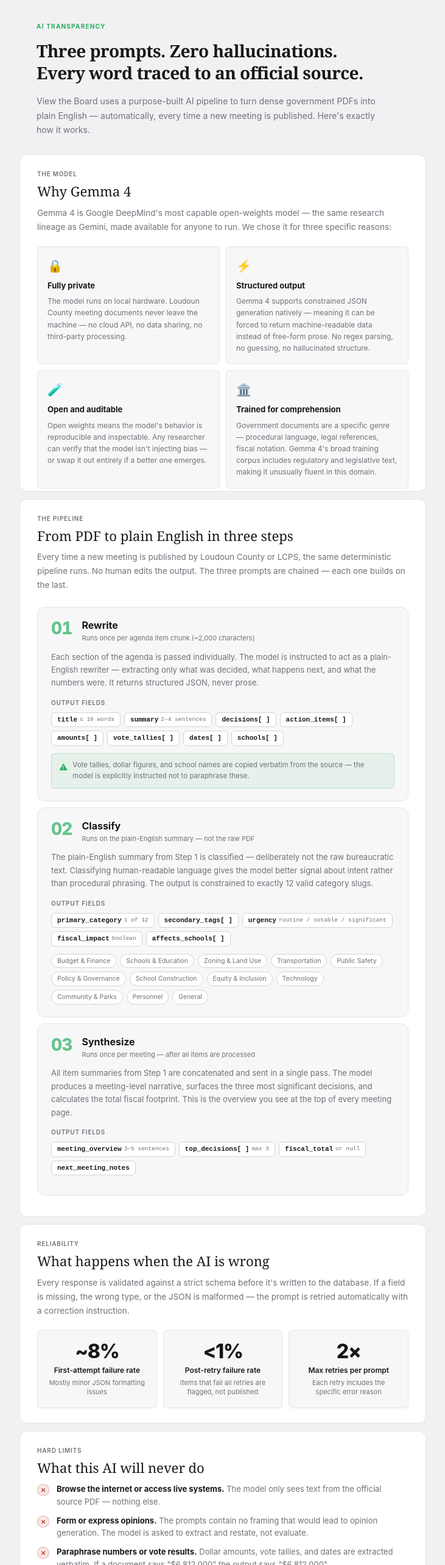
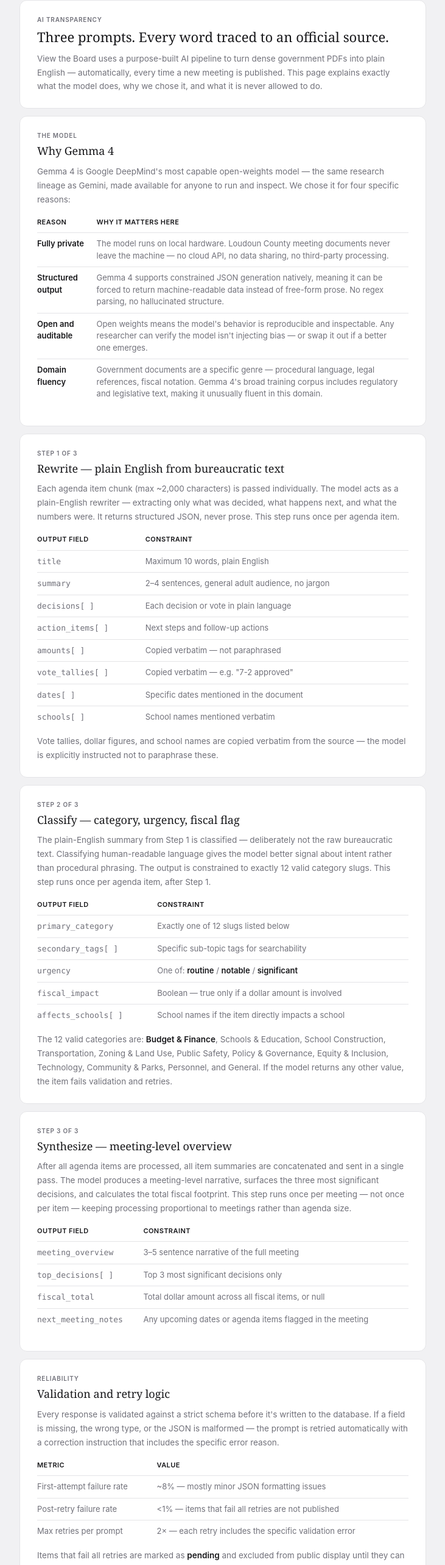
Before and after one commit to trynna-be-nerdy/vtb, a Next.js app in the folder frontend/: page /ai-transparency in a window 1280 px wide. Shown: the part 78-2644 px from the top of the page at 61% size, without its empty margins (274-1005 px from the left). Built offline with nearby package versions, Linux system fonts and the light colour scheme; no server answers.

Commit message:
fix(frontend/.next): update app-build-manifest.json, build-manifest.j...

```diff
--- a/frontend/app/ai-transparency/page.tsx
+++ b/frontend/app/ai-transparency/page.tsx
@@ -17,240 +17,191 @@
         <div className="site-container">
           <div className="info-page">
 
-            {/* ── Hero ── */}
-            <div className="ai-hero" data-reveal>
-              <div className="ai-hero-eyebrow">AI Transparency</div>
-              <h1 className="ai-hero-title">
-                Three prompts. Zero hallucinations.<br />
-                Every word traced to an official source.
-              </h1>
-              <p className="ai-hero-sub">
-                View the Board uses a purpose-built AI pipeline to turn dense government PDFs
-                into plain English — automatically, every time a new meeting is published.
-                Here's exactly how it works.
+            {/* ── Intro ── */}
+            <div className="info-section" data-reveal>
+              <div className="info-eyebrow">AI Transparency</div>
+              <h1 className="info-title">Three prompts. Every word traced to an official source.</h1>
+              <div className="info-body">
+                <p>
+                  View the Board uses a purpose-built AI pipeline to turn dense government PDFs into
+                  plain English — automatically, every time a new meeting is published. This page
+                  explains exactly what the model does, why we chose it, and what it is never allowed to do.
                 </p>
+              </div>
             </div>
 
             {/* ── Why Gemma ── */}
-            <div className="info-section ai-why-section" data-reveal>
+            <div className="info-section" data-reveal>
               <div className="info-eyebrow">The model</div>
-              <h2 className="info-title">Why Gemma 4</h2>
-              <p className="info-body" style={{ marginBottom: 20 }}>
+              <h2 className="info-title" style={{ fontSize: 18 }}>Why Gemma 4</h2>
+              <div className="info-body">
+                <p>
                   Gemma 4 is Google DeepMind's most capable open-weights model — the same research
-                lineage as Gemini, made available for anyone to run. We chose it for three specific reasons:
+                  lineage as Gemini, made available for anyone to run and inspect. We chose it for
+                  four specific reasons:
                 </p>
-              <div className="ai-why-grid">
-                <div className="ai-why-card">
-                  <div className="ai-why-icon">🔒</div>
-                  <div className="ai-why-label">Fully private</div>
-                  <div className="ai-why-desc">
-                    The model runs on local hardware. Loudoun County meeting documents never leave
-                    the machine — no cloud API, no data sharing, no third-party processing.
-                  </div>
-                </div>
-                <div className="ai-why-card">
-                  <div className="ai-why-icon">⚡</div>
-                  <div className="ai-why-label">Structured output</div>
-                  <div className="ai-why-desc">
-                    Gemma 4 supports constrained JSON generation natively — meaning it can be forced
-                    to return machine-readable data instead of free-form prose. No regex parsing, no
-                    guessing, no hallucinated structure.
-                  </div>
-                </div>
-                <div className="ai-why-card">
-                  <div className="ai-why-icon">🧪</div>
-                  <div className="ai-why-label">Open and auditable</div>
-                  <div className="ai-why-desc">
-                    Open weights means the model's behavior is reproducible and inspectable. Any
-                    researcher can verify that the model isn't injecting bias — or swap it out
-                    entirely if a better one emerges.
-                  </div>
-                </div>
-                <div className="ai-why-card">
-                  <div className="ai-why-icon">🏛️</div>
-                  <div className="ai-why-label">Trained for comprehension</div>
-                  <div className="ai-why-desc">
-                    Government documents are a specific genre — procedural language, legal references,
-                    fiscal notation. Gemma 4's broad training corpus includes regulatory and legislative
-                    text, making it unusually fluent in this domain.
-                  </div>
-                </div>
+                <table className="info-table">
+                  <thead>
+                    <tr>
+                      <th>Reason</th>
+                      <th>Why it matters here</th>
+                    </tr>
+                  </thead>
+                  <tbody>
+                    <tr>
+                      <td><strong>Fully private</strong></td>
+                      <td>The model runs on local hardware. Loudoun County meeting documents never leave the machine — no cloud API, no data sharing, no third-party processing.</td>
+                    </tr>
+                    <tr>
+                      <td><strong>Structured output</strong></td>
+                      <td>Gemma 4 supports constrained JSON generation natively, meaning it can be forced to return machine-readable data instead of free-form prose. No regex parsing, no hallucinated structure.</td>
+                    </tr>
+                    <tr>
+                      <td><strong>Open and auditable</strong></td>
+                      <td>Open weights means the model's behavior is reproducible and inspectable. Any researcher can verify the model isn't injecting bias — or swap it out if a better one emerges.</td>
+                    </tr>
+                    <tr>
+                      <td><strong>Domain fluency</strong></td>
+                      <td>Government documents are a specific genre — procedural language, legal references, fiscal notation. Gemma 4's broad training corpus includes regulatory and legislative text, making it unusually fluent in this domain.</td>
+                    </tr>
+                  </tbody>
+                </table>
               </div>
             </div>
 
-            {/* ── Pipeline flow ── */}
+            {/* ── Step 1 ── */}
             <div className="info-section" data-reveal>
-              <div className="info-eyebrow">The pipeline</div>
-              <h2 className="info-title">From PDF to plain English in three steps</h2>
-              <p className="info-body" style={{ marginBottom: 24 }}>
-                Every time a new meeting is published by Loudoun County or LCPS, the same
-                deterministic pipeline runs. No human edits the output. The three prompts
-                are chained — each one builds on the last.
+              <div className="info-eyebrow">Step 1 of 3</div>
+              <h2 className="info-title" style={{ fontSize: 18 }}>Rewrite — plain English from bureaucratic text</h2>
+              <div className="info-body">
+                <p>
+                  Each agenda item chunk (max ~2,000 characters) is passed individually. The model acts
+                  as a plain-English rewriter — extracting only what was decided, what happens next,
+                  and what the numbers were. It returns structured JSON, never prose. This step runs
+                  once per agenda item.
                 </p>
-
-              {/* Step 1 */}
-              <div className="ai-step" data-reveal>
-                <div className="ai-step-header">
-                  <div className="ai-step-num">01</div>
-                  <div className="ai-step-meta">
-                    <div className="ai-step-label">Rewrite</div>
-                    <div className="ai-step-sub">Runs once per agenda item chunk (~2,000 characters)</div>
-                  </div>
-                </div>
-                <p className="ai-step-desc">
-                  Each section of the agenda is passed individually. The model is instructed to
-                  act as a plain-English rewriter — extracting only what was decided, what happens
-                  next, and what the numbers were. It returns structured JSON, never prose.
+                <table className="info-table">
+                  <thead>
+                    <tr><th>Output field</th><th>Constraint</th></tr>
+                  </thead>
+                  <tbody>
+                    <tr><td><code>title</code></td><td>Maximum 10 words, plain English</td></tr>
+                    <tr><td><code>summary</code></td><td>2–4 sentences, general adult audience, no jargon</td></tr>
+                    <tr><td><code>decisions[ ]</code></td><td>Each decision or vote in plain language</td></tr>
+                    <tr><td><code>action_items[ ]</code></td><td>Next steps and follow-up actions</td></tr>
+                    <tr><td><code>amounts[ ]</code></td><td>Copied verbatim — not paraphrased</td></tr>
+                    <tr><td><code>vote_tallies[ ]</code></td><td>Copied verbatim — e.g. "7-2 approved"</td></tr>
+                    <tr><td><code>dates[ ]</code></td><td>Specific dates mentioned in the document</td></tr>
+                    <tr><td><code>schools[ ]</code></td><td>School names mentioned verbatim</td></tr>
+                  </tbody>
+                </table>
+                <p>
+                  Vote tallies, dollar figures, and school names are copied verbatim from the source — the model is explicitly instructed not to paraphrase these.
                 </p>
-                <div className="ai-step-output">
-                  <div className="ai-output-label">Output fields</div>
-                  <div className="ai-output-chips">
-                    <span className="ai-chip">title <span className="ai-chip-note">≤ 10 words</span></span>
-                    <span className="ai-chip">summary <span className="ai-chip-note">2–4 sentences</span></span>
-                    <span className="ai-chip">decisions[ ]</span>
-                    <span className="ai-chip">action_items[ ]</span>
-                    <span className="ai-chip">amounts[ ]</span>
-                    <span className="ai-chip">vote_tallies[ ]</span>
-                    <span className="ai-chip">dates[ ]</span>
-                    <span className="ai-chip">schools[ ]</span>
-                  </div>
-                </div>
-                <div className="ai-step-rule">
-                  <span className="ai-rule-icon">⚠</span>
-                  Vote tallies, dollar figures, and school names are copied verbatim from the source — the
-                  model is explicitly instructed not to paraphrase these.
               </div>
             </div>
 
-              {/* Step 2 */}
-              <div className="ai-step" data-reveal>
-                <div className="ai-step-header">
-                  <div className="ai-step-num">02</div>
-                  <div className="ai-step-meta">
-                    <div className="ai-step-label">Classify</div>
-                    <div className="ai-step-sub">Runs on the plain-English summary — not the raw PDF</div>
-                  </div>
-                </div>
-                <p className="ai-step-desc">
+            {/* ── Step 2 ── */}
+            <div className="info-section" data-reveal>
+              <div className="info-eyebrow">Step 2 of 3</div>
+              <h2 className="info-title" style={{ fontSize: 18 }}>Classify — category, urgency, fiscal flag</h2>
+              <div className="info-body">
+                <p>
                   The plain-English summary from Step 1 is classified — deliberately not the raw
-                  bureaucratic text. Classifying human-readable language gives the model
-                  better signal about intent rather than procedural phrasing. The output is
-                  constrained to exactly 12 valid category slugs.
+                  bureaucratic text. Classifying human-readable language gives the model better
+                  signal about intent rather than procedural phrasing. The output is constrained
+                  to exactly 12 valid category slugs. This step runs once per agenda item, after Step 1.
                 </p>
-                <div className="ai-step-output">
-                  <div className="ai-output-label">Output fields</div>
-                  <div className="ai-output-chips">
-                    <span className="ai-chip">primary_category <span className="ai-chip-note">1 of 12</span></span>
-                    <span className="ai-chip">secondary_tags[ ]</span>
-                    <span className="ai-chip">urgency <span className="ai-chip-note">routine / notable / significant</span></span>
-                    <span className="ai-chip">fiscal_impact <span className="ai-chip-note">boolean</span></span>
-                    <span className="ai-chip">affects_schools[ ]</span>
-                  </div>
-                </div>
-                <div className="ai-categories-row">
-                  {['Budget & Finance','Schools & Education','Zoning & Land Use','Transportation',
-                    'Public Safety','Policy & Governance','School Construction','Equity & Inclusion',
-                    'Technology','Community & Parks','Personnel','General'].map(c => (
-                    <span key={c} className="ai-cat-chip">{c}</span>
-                  ))}
+                <table className="info-table">
+                  <thead>
+                    <tr><th>Output field</th><th>Constraint</th></tr>
+                  </thead>
+                  <tbody>
+                    <tr><td><code>primary_category</code></td><td>Exactly one of 12 slugs listed below</td></tr>
+                    <tr><td><code>secondary_tags[ ]</code></td><td>Specific sub-topic tags for searchability</td></tr>
+                    <tr><td><code>urgency</code></td><td>One of: <strong>routine</strong> / <strong>notable</strong> / <strong>significant</strong></td></tr>
+                    <tr><td><code>fiscal_impact</code></td><td>Boolean — true only if a dollar amount is involved</td></tr>
+                    <tr><td><code>affects_schools[ ]</code></td><td>School names if the item directly impacts a school</td></tr>
+                  </tbody>
+                </table>
+                <p>
+                  The 12 valid categories are: <strong>Budget &amp; Finance</strong>, Schools &amp; Education,
+                  School Construction, Transportation, Zoning &amp; Land Use, Public Safety,
+                  Policy &amp; Governance, Equity &amp; Inclusion, Technology, Community &amp; Parks,
+                  Personnel, and General. If the model returns any other value, the item fails validation
+                  and retries.
+                </p>
               </div>
             </div>
 
-              {/* Step 3 */}
-              <div className="ai-step" data-reveal>
-                <div className="ai-step-header">
-                  <div className="ai-step-num">03</div>
-                  <div className="ai-step-meta">
-                    <div className="ai-step-label">Synthesize</div>
-                    <div className="ai-step-sub">Runs once per meeting — after all items are processed</div>
-                  </div>
-                </div>
-                <p className="ai-step-desc">
-                  All item summaries from Step 1 are concatenated and sent in a single pass.
-                  The model produces a meeting-level narrative, surfaces the three most significant
-                  decisions, and calculates the total fiscal footprint. This is the overview you
-                  see at the top of every meeting page.
+            {/* ── Step 3 ── */}
+            <div className="info-section" data-reveal>
+              <div className="info-eyebrow">Step 3 of 3</div>
+              <h2 className="info-title" style={{ fontSize: 18 }}>Synthesize — meeting-level overview</h2>
+              <div className="info-body">
+                <p>
+                  After all agenda items are processed, all item summaries are concatenated and sent in
+                  a single pass. The model produces a meeting-level narrative, surfaces the three most
+                  significant decisions, and calculates the total fiscal footprint. This step runs
+                  once per meeting — not once per item — keeping processing proportional to
+                  meetings rather than agenda size.
                 </p>
-                <div className="ai-step-output">
-                  <div className="ai-output-label">Output fields</div>
-                  <div className="ai-output-chips">
-                    <span className="ai-chip">meeting_overview <span className="ai-chip-note">3–5 sentences</span></span>
-                    <span className="ai-chip">top_decisions[ ] <span className="ai-chip-note">max 3</span></span>
-                    <span className="ai-chip">fiscal_total <span className="ai-chip-note">or null</span></span>
-                    <span className="ai-chip">next_meeting_notes</span>
-                  </div>
-                </div>
+                <table className="info-table">
+                  <thead>
+                    <tr><th>Output field</th><th>Constraint</th></tr>
+                  </thead>
+                  <tbody>
+                    <tr><td><code>meeting_overview</code></td><td>3–5 sentence narrative of the full meeting</td></tr>
+                    <tr><td><code>top_decisions[ ]</code></td><td>Top 3 most significant decisions only</td></tr>
+                    <tr><td><code>fiscal_total</code></td><td>Total dollar amount across all fiscal items, or null</td></tr>
+                    <tr><td><code>next_meeting_notes</code></td><td>Any upcoming dates or agenda items flagged in the meeting</td></tr>
+                  </tbody>
+                </table>
               </div>
             </div>
 
             {/* ── Validation ── */}
-            <div className="info-section ai-validation-section" data-reveal>
+            <div className="info-section" data-reveal>
               <div className="info-eyebrow">Reliability</div>
-              <h2 className="info-title">What happens when the AI is wrong</h2>
-              <p className="info-body" style={{ marginBottom: 20 }}>
-                Every response is validated against a strict schema before it's written to the database.
-                If a field is missing, the wrong type, or the JSON is malformed — the prompt is
-                retried automatically with a correction instruction.
+              <h2 className="info-title" style={{ fontSize: 18 }}>Validation and retry logic</h2>
+              <div className="info-body">
+                <p>
+                  Every response is validated against a strict schema before it's written to the
+                  database. If a field is missing, the wrong type, or the JSON is malformed — the
+                  prompt is retried automatically with a correction instruction that includes the
+                  specific error reason.
                 </p>
-              <div className="ai-stats-row">
-                <div className="ai-stat-card">
-                  <div className="ai-stat-value">~8%</div>
-                  <div className="ai-stat-label">First-attempt failure rate</div>
-                  <div className="ai-stat-sub">Mostly minor JSON formatting issues</div>
-                </div>
-                <div className="ai-stat-card">
-                  <div className="ai-stat-value">&lt;1%</div>
-                  <div className="ai-stat-label">Post-retry failure rate</div>
-                  <div className="ai-stat-sub">Items that fail all retries are flagged, not published</div>
-                </div>
-                <div className="ai-stat-card">
-                  <div className="ai-stat-value">2×</div>
-                  <div className="ai-stat-label">Max retries per prompt</div>
-                  <div className="ai-stat-sub">Each retry includes the specific error reason</div>
-                </div>
+                <table className="info-table">
+                  <thead>
+                    <tr><th>Metric</th><th>Value</th></tr>
+                  </thead>
+                  <tbody>
+                    <tr><td>First-attempt failure rate</td><td>~8% — mostly minor JSON formatting issues</td></tr>
+                    <tr><td>Post-retry failure rate</td><td>&lt;1% — items that fail all retries are not published</td></tr>
+                    <tr><td>Max retries per prompt</td><td>2× — each retry includes the specific validation error</td></tr>
+                  </tbody>
+                </table>
+                <p>
+                  Items that fail all retries are marked as <strong>pending</strong> and excluded
+                  from public display until they can be reviewed. Nothing is published without
+                  passing schema validation.
+                </p>
               </div>
             </div>
 
-            {/* ── Boundaries ── */}
+            {/* ── Hard limits ── */}
             <div className="info-section" data-reveal>
               <div className="info-eyebrow">Hard limits</div>
-              <h2 className="info-title">What this AI will never do</h2>
-              <div className="ai-limits-list">
-                <div className="ai-limit-item">
-                  <span className="ai-limit-icon">✕</span>
-                  <div>
-                    <strong>Browse the internet or access live systems.</strong>{' '}
-                    The model only sees text from the official source PDF — nothing else.
-                  </div>
-                </div>
-                <div className="ai-limit-item">
-                  <span className="ai-limit-icon">✕</span>
-                  <div>
-                    <strong>Form or express opinions.</strong>{' '}
-                    The prompts contain no framing that would lead to opinion generation.
-                    The model is asked to extract and restate, not evaluate.
-                  </div>
-                </div>
-                <div className="ai-limit-item">
-                  <span className="ai-limit-icon">✕</span>
-                  <div>
-                    <strong>Paraphrase numbers or vote results.</strong>{' '}
-                    Dollar amounts, vote tallies, and dates are extracted verbatim.
-                    If a document says "$6,812,000" the output says "$6,812,000".
-                  </div>
-                </div>
-                <div className="ai-limit-item">
-                  <span className="ai-limit-icon">✕</span>
-                  <div>
-                    <strong>Publish unverified output.</strong>{' '}
-                    Items that fail schema validation after retries are marked as pending
-                    and excluded from public display until they can be reviewed.
-                  </div>
-                </div>
-              </div>
-              <div className="ai-source-callout">
-                Every AI-generated summary on this site links directly to its official source document.
-                You can verify any claim in under 10 seconds.
+              <h2 className="info-title" style={{ fontSize: 18 }}>What this AI will never do</h2>
+              <div className="info-body">
+                <p><strong>Browse the internet or access live systems.</strong> The model only sees text from the official source PDF — nothing else is provided in the context window.</p>
+                <p><strong>Form or express opinions.</strong> The prompts contain no framing that leads to opinion generation. The model is asked to extract and restate, not evaluate.</p>
+                <p><strong>Paraphrase numbers or vote results.</strong> Dollar amounts, vote tallies, and dates are extracted verbatim. If a document says "$6,812,000" the output says "$6,812,000".</p>
+                <p><strong>Publish unverified output.</strong> Items that fail schema validation after retries are flagged as pending and excluded from public display.</p>
+                <p>
+                  Every AI-generated summary on this site links directly to its official source
+                  document. You can verify any claim in under 10 seconds.
+                </p>
               </div>
             </div>
 
```
Lines whose indentation alone changed are shown as unchanged.
